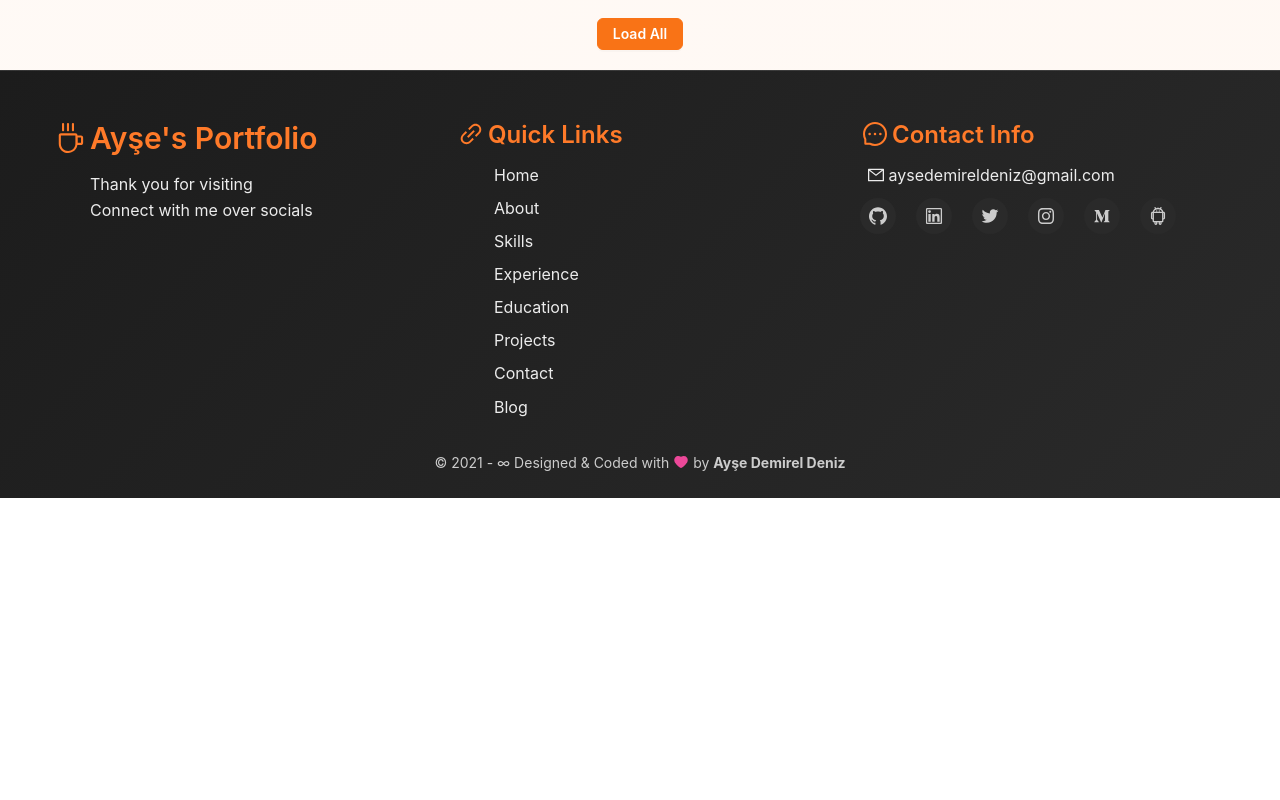
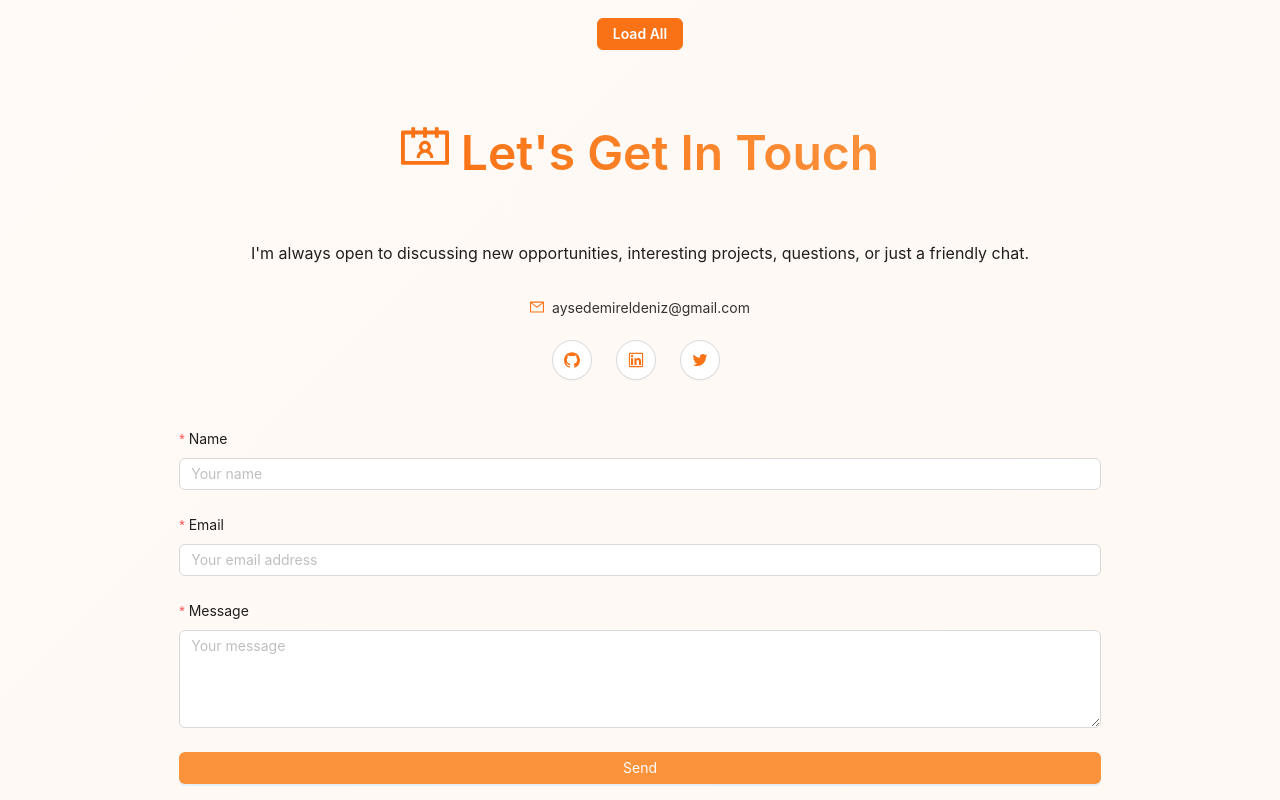
Before and after one commit to aysedemirel/aysedemirel.github.io, a React (Vite) app: page / in a window 1280 px wide. Shown: the part 6080-6880 px from the top of the page. Before the commit the page ends 6578 px from the top, so only its background shows below. Built offline with nearby package versions, Linux system fonts and the light colour scheme.

Commit message:
Add contact section

```diff
--- /dev/null
+++ b/src/components/ContactCard.tsx
@@ -0,0 +1,49 @@
+import { GithubOutlined, LinkedinOutlined, MailOutlined, TwitterOutlined } from '@ant-design/icons';
+import { Button, Space, Typography } from 'antd';
+const { Paragraph } = Typography;
+
+const ContactCard = () => {
+  return (
+    <div className="contact-card">
+      <Paragraph className="cta-txt">
+        I'm always open to discussing new opportunities, interesting projects, questions, or just a
+        friendly chat.
+      </Paragraph>
+
+      <Space size="large" wrap align="center" direction="vertical">
+        <a href="mailto:aysedemireldeniz@gmail.com" className="email-link">
+          <MailOutlined className="social-icon" />
+          aysedemireldeniz@gmail.com
+        </a>
+        <Space size="middle">
+          <Button
+            shape="circle"
+            size="large"
+            href="https://github.com/aysedemirel"
+            target="_blank"
+            className="social-icon"
+            icon={<GithubOutlined />}
+          />
+          <Button
+            shape="circle"
+            size="large"
+            href="https://www.linkedin.com/in/ayse-demirel/"
+            target="_blank"
+            className="social-icon"
+            icon={<LinkedinOutlined />}
+          />
+          <Button
+            shape="circle"
+            size="large"
+            href="https://x.com/aysdemireldeniz"
+            target="_blank"
+            className="social-icon"
+            icon={<TwitterOutlined />}
+          />
+        </Space>
+      </Space>
+    </div>
+  );
+};
+
+export default ContactCard;
--- /dev/null
+++ b/src/components/ContactForm.tsx
@@ -0,0 +1,86 @@
+import { useState } from 'react';
+import { Form, Input, Button, message, Spin } from 'antd';
+
+interface ContactFormValues {
+  name: string;
+  email: string;
+  message: string;
+}
+
+const BACKEND_URL = 'https://aysedemireldeniz.vercel.app/contact';
+
+const ContactForm = () => {
+  const [form] = Form.useForm();
+  const [loading, setLoading] = useState(false);
+  const [loadingMsg, setLoadingMsg] = useState('');
+
+  const onFinish = async (values: ContactFormValues) => {
+    setLoading(true);
+    setLoadingMsg('Submission in progress');
+    try {
+      const response = await fetch(BACKEND_URL, {
+        method: 'POST',
+        headers: {
+          'Content-Type': 'application/json'
+        },
+        body: JSON.stringify(values)
+      });
+
+      if (!response.ok) {
+        throw new Error('Something went wrong please try again');
+      }
+
+      message.success('Your message has been sent successfully');
+      setLoadingMsg('Submission completed');
+      form.resetFields();
+    } catch {
+      message.error('Something went wrong please try again');
+    } finally {
+      setLoading(false);
+    }
+  };
+
+  return (
+    <div id="contact-form">
+      <Form<ContactFormValues> form={form} layout="vertical" onFinish={onFinish}>
+        <Form.Item
+          label="Name"
+          name="name"
+          rules={[{ required: true, message: 'Please enter your name' }]}>
+          <Input placeholder="Your name" />
+        </Form.Item>
+
+        <Form.Item
+          label="Email"
+          name="email"
+          rules={[
+            { required: true, message: 'Please enter your email address' },
+            { type: 'email', message: 'Please enter valid email address' }
+          ]}>
+          <Input placeholder="Your email address" />
+        </Form.Item>
+
+        <Form.Item
+          label="Message"
+          name="message"
+          rules={[{ required: true, message: 'Please write your message' }]}>
+          <Input.TextArea placeholder="Your message" rows={4} />
+        </Form.Item>
+
+        <Form.Item className="contact-btn">
+          <Button
+            style={{ background: '#fb923c' }}
+            type="primary"
+            htmlType="submit"
+            block
+            disabled={loading}>
+            Send
+          </Button>
+          {loading ? <Spin size="small" /> : loadingMsg}
+        </Form.Item>
+      </Form>
+    </div>
+  );
+};
+
+export default ContactForm;
--- /dev/null
+++ b/src/components/sections/ContactSection.tsx
@@ -0,0 +1,24 @@
+import React from 'react';
+import { Typography } from 'antd';
+import { ContactsOutlined } from '@ant-design/icons';
+import ContactForm from '../ContactForm';
+import ContactCard from '../ContactCard';
+
+const { Title } = Typography;
+
+const ContactSection: React.FC = () => {
+  return (
+    <div id="contact">
+      <div className="contact-title">
+        <ContactsOutlined className="title-icon" />
+        <Title level={2} className="title-txt">
+          Let's Get In Touch
+        </Title>
+      </div>
+      <ContactCard />
+      <ContactForm />
+    </div>
+  );
+};
+
+export default ContactSection;
--- a/src/pages/Home.tsx
+++ b/src/pages/Home.tsx
@@ -5,6 +5,7 @@ import AboutSection from '../components/sections/AboutSection';
 import SkillsSection from '../components/sections/SkillsSection';
 import ProjectsSection from '../components/sections/ProjectsSection';
 import ExperienceSection from '../components/sections/ExperienceSection';
+import ContactSection from '../components/sections/ContactSection';
 import FooterComponent from '../components/FooterComponent';
 import useScrollToSection from '../hooks/useScrollToSection';
 import EducationSection from '../components/sections/EducationSection';
@@ -24,6 +25,7 @@ const Home = () => {
         <ExperienceSection />
         <EducationSection />
         <ProjectsSection />
+        <ContactSection />
       </Content>
 
       <FooterComponent />
--- /dev/null
+++ b/src/styles/contact.scss
@@ -0,0 +1,80 @@
+#contact {
+  max-width: 1200px;
+  min-height: 95vh;
+  margin: 0 auto;
+  padding: 20px 24px;
+  scroll-margin-top: 50px;
+  display: flex;
+  flex-direction: column;
+
+  .contact-title {
+    display: flex;
+    justify-content: center;
+    align-items: baseline;
+    gap: 12px;
+    margin-bottom: clamp(24px, 6vw, 64px);
+
+    .title-icon {
+      font-size: clamp(1.5rem, 4vw, 3rem);
+      color: #f97316;
+    }
+
+    .title-txt {
+      background: linear-gradient(45deg, #f97316, #fb923c);
+      -webkit-background-clip: text;
+      -webkit-text-fill-color: transparent;
+      background-clip: text;
+      font-size: clamp(1.5rem, 4vw, 3rem);
+      margin-bottom: 0;
+      line-height: 1;
+    }
+  }
+
+  .contact-card {
+    margin-bottom: 48px;
+    justify-content: center;
+    text-align: center;
+
+    .cta-txt {
+      font-family: 'Inter', sans-serif;
+      font-size: 16px;
+      text-align: center;
+      padding-bottom: 1rem;
+
+      @media (max-width: 768px) {
+        font-size: 16px;
+        line-height: 1.5;
+      }
+    }
+
+    .email-link {
+      color: #333;
+      text-decoration: none;
+
+      &:hover {
+        color: #fb923c;
+      }
+    }
+
+    .social-icon {
+      margin-right: 8px;
+      color: #f97316;
+    }
+  }
+}
+
+#contact-form {
+  width: 80%;
+  margin: 0 auto;
+
+  .contact-img {
+    text-align: center;
+
+    img.cu {
+      max-width: 250px;
+      width: 100%;
+      height: auto;
+      margin-right: 1rem;
+    }
+  }
+}
--- a/src/styles/index.scss
+++ b/src/styles/index.scss
@@ -1,4 +1,5 @@
 @use './about.scss';
+@use './contact.scss';
 @use './education.scss';
 @use './experience.scss';
 @use './footer.scss';
```
